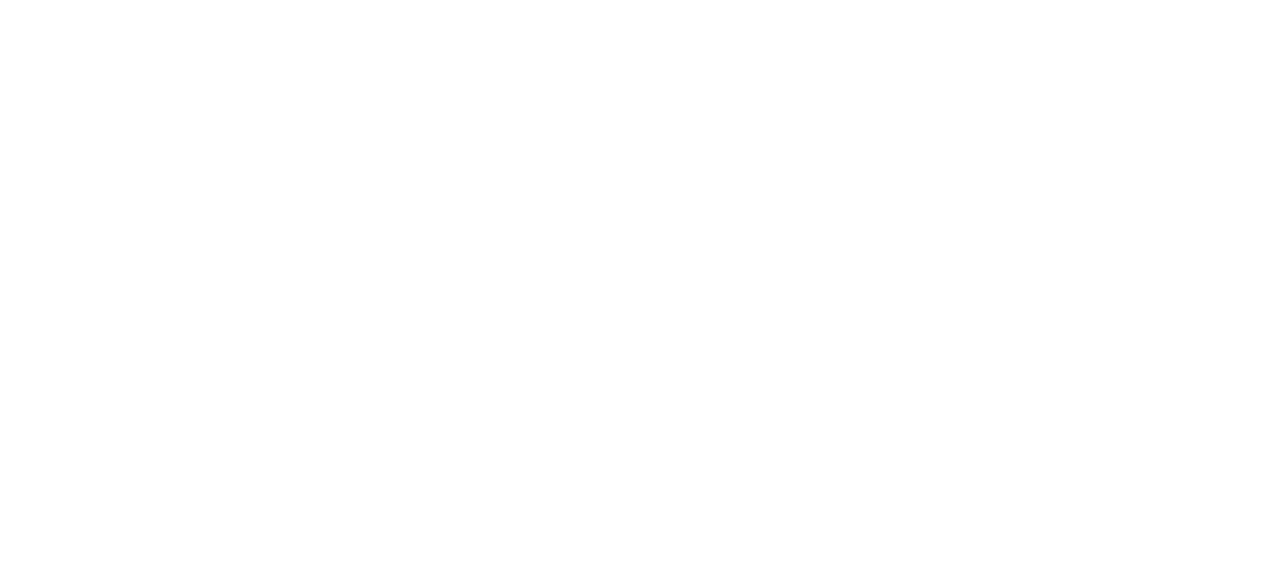
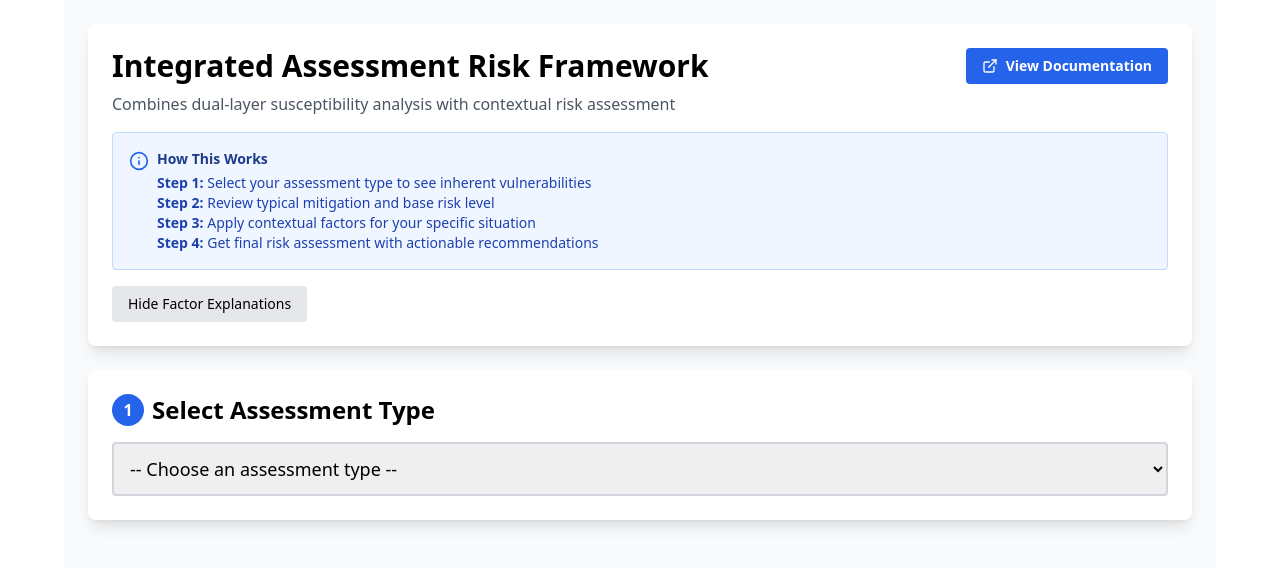
Before and after one commit to Auralsculpture/assessment-risk-tool, a plain HTML site: page index.html in a window 1280 px wide. Drawn offline with Linux system fonts and the light colour scheme; the site is published under a folder, as on GitHub Pages, so addresses that start at the root find nothing.

Commit message:
Fix asset paths for GitHub Pages deployment (use relative paths)

```diff
--- a/index.html
+++ b/index.html
@@ -4,8 +4,8 @@
     <meta charset="UTF-8" />
     <meta name="viewport" content="width=device-width, initial-scale=1.0" />
     <title>Integrated Assessment Risk Tool</title>
-    <script type="module" crossorigin src="/assets/index-nKJufy34.js"></script>
-    <link rel="stylesheet" crossorigin href="/assets/index-Chndvxde.css">
+    <script type="module" crossorigin src="./assets/index-nKJufy34.js"></script>
+    <link rel="stylesheet" crossorigin href="./assets/index-Chndvxde.css">
   </head>
   <body>
     <div id="root"></div>
```
